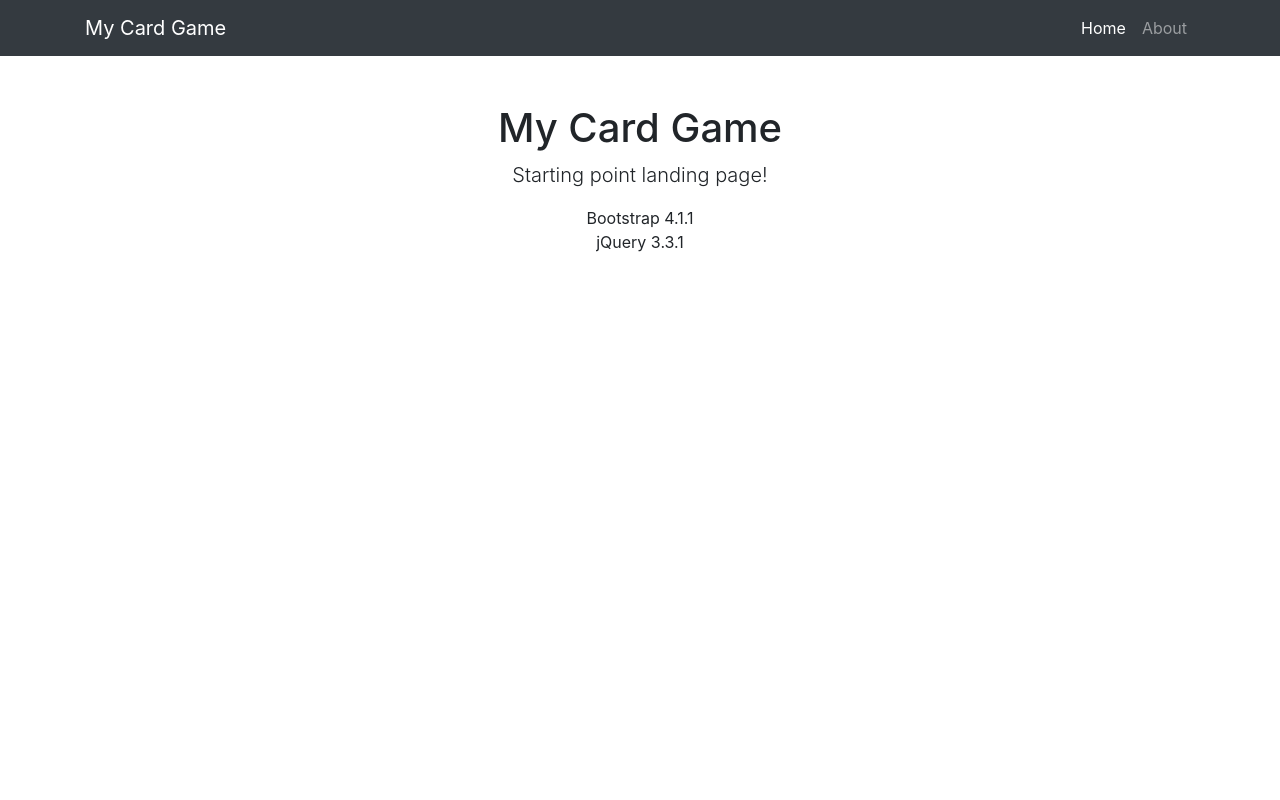
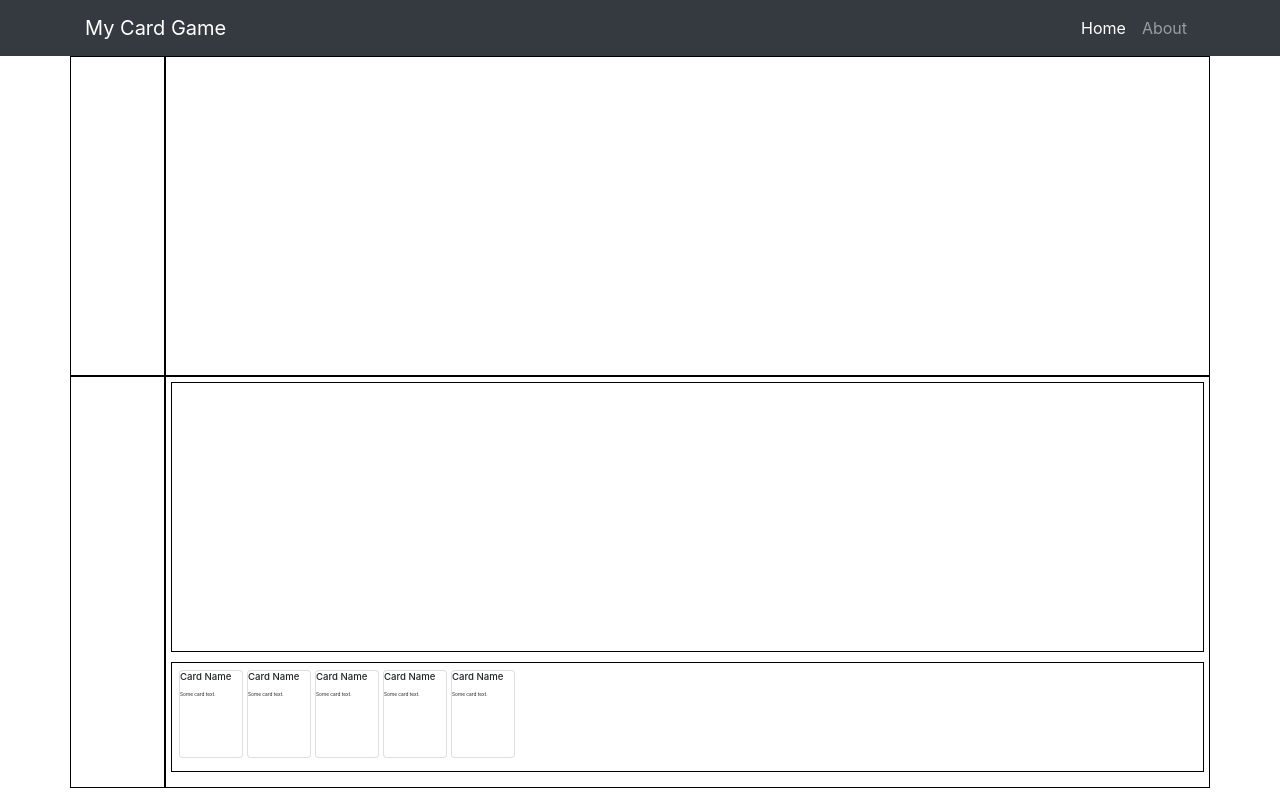
Before and after one commit to williamcameron/my-card-game, a website: page index.html in a window 1280 px wide. Drawn offline with Linux system fonts and the light colour scheme.

Commit message:
basic html layout beginnings

```diff
--- a/index.html
+++ b/index.html
@@ -15,8 +15,45 @@
 
     <!-- Custom styles for this template -->
     <style>
+      * {
+        padding:0px;
+        margin:0px;
+      }
       body {
         padding-top: 54px;
+      }
+
+      .box {
+        border: 1px black solid;
+        padding: 5px;
+      }
+
+      .player1board {
+        height: 50vh;
+      }
+
+      .player2board {
+        height: 40vh;
+      }
+      .battlefield {
+        height: 35vh;
+        padding: 0px 15px 10px 15px;
+      }
+      .hand {
+        height: 15vh;
+        padding: 0px 15px 10px 15px;
+      }
+      .card {
+        float:left;
+        width: 8vh;
+        height:11vh;
+        margin: 2px;
+      }
+      .card h1 {
+        font-size: 0.6em;
+      }
+      .card p {
+        font-size: 0.3em;
       }
       @media (min-width: 992px) {
         body {
@@ -40,12 +77,12 @@
         <div class="collapse navbar-collapse" id="navbarResponsive">
           <ul class="navbar-nav ml-auto">
             <li class="nav-item active">
-              <a class="nav-link" href="#">Home
+              <a class="nav-link" href="/my-card-game/">Home
                 <span class="sr-only">(current)</span>
               </a>
             </li>
             <li class="nav-item">
-              <a class="nav-link" href="#">About</a>
+              <a class="nav-link" href="/my-card-game/about">About</a>
             </li>
           </ul>
         </div>
@@ -54,7 +91,8 @@
 
     <!-- Page Content -->
     <div class="container">
-      <div class="row">
+      <div class="row player2board">
+        <!--
           <div class="col-lg-12 text-center">
             <h1 class="mt-5">My Card Game</h1>
             <p class="lead">Starting point landing page!</p>
@@ -63,6 +101,51 @@
               <li>jQuery 3.3.1</li>
             </ul>
           </div>
+        !-->
+        <div class="col-lg-1 box">
+
+        </div>
+        <div class="col-lg-11 box">
+
+        </div>
+      </div>
+      <div class="row player1board">
+
+          <div class="col-lg-1 box">
+
+          </div>
+          <div class="col-lg-11 box">
+            <div class="row battlefield">
+              <div class="col-lg-12 box"></div>
+            </div>
+            <div class="row hand">
+              <div class="col-lg-12 box">
+                  <div class="card">
+                    <h1>Card Name</h1>
+                    <p>Some card text.</p>
+                  </div>
+                  <div class="card">
+                    <h1>Card Name</h1>
+                    <p>Some card text.</p>
+                  </div>
+                  <div class="card">
+                    <h1>Card Name</h1>
+                    <p>Some card text.</p>
+                  </div>
+                  <div class="card">
+                    <h1>Card Name</h1>
+                    <p>Some card text.</p>
+                  </div>
+                  <div class="card">
+                    <h1>Card Name</h1>
+                    <p>Some card text.</p>
+                  </div>
+              </div>
+            </div>
+          </div>
+
+
+
       </div>
     </div>
 
```
Lines whose indentation alone changed are shown as unchanged.
